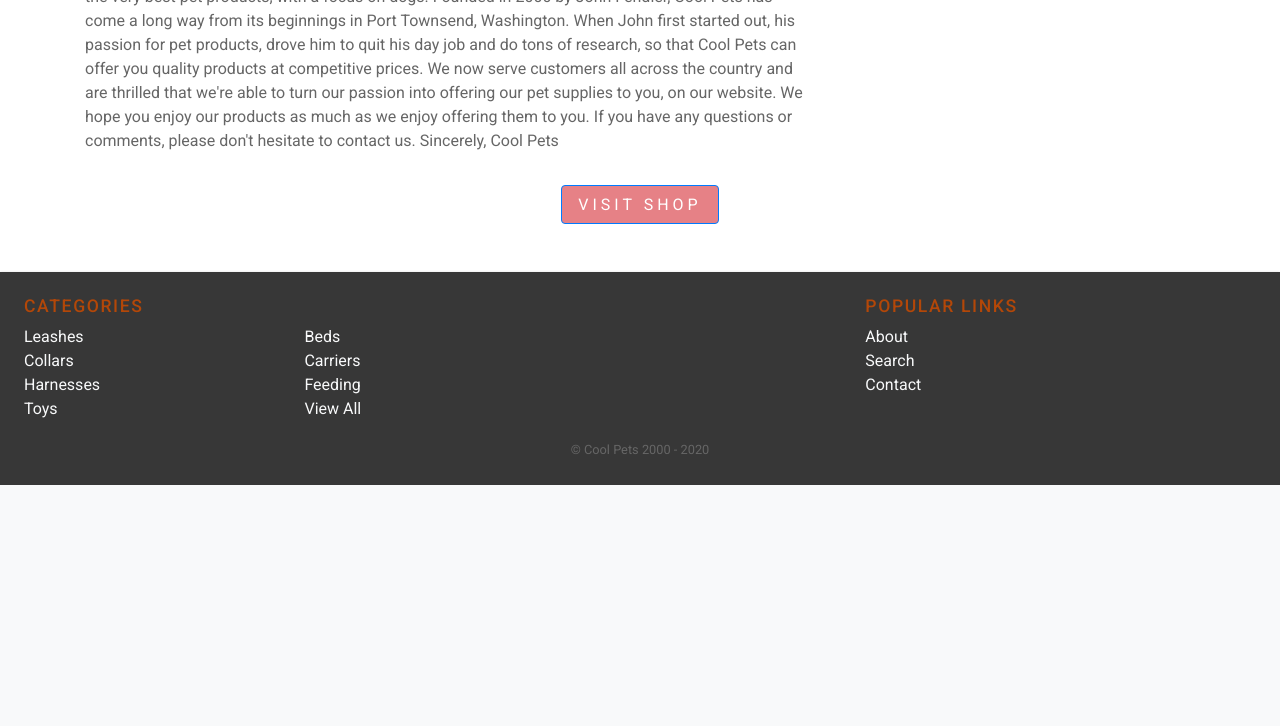
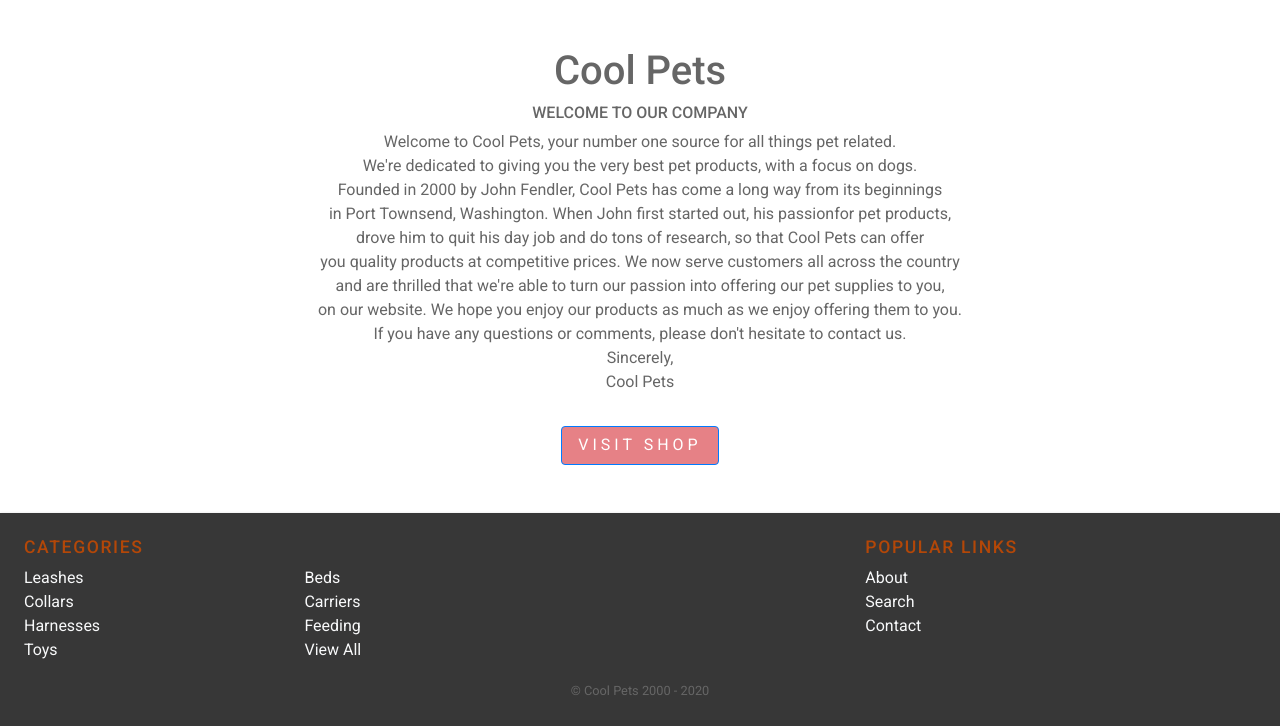
Before and after one commit to freddorn/coolpets, a Django app: page /pages/about/ in a window 1280 px wide. Shown: the part 549-1275 px from the top of the page. Before the commit the page ends 1034 px from the top, so only its background shows below. Run offline with Django 3.2, Linux system fonts and the light colour scheme; some libraries are stand-ins or nearby versions.

Commit message:
Redesign the about page

```diff
--- a/pages/templates/about.html
+++ b/pages/templates/about.html
@@ -5,44 +5,45 @@
 
 <div class="container-fluid justify-content-center">
 	<div class="row">
-		<div class="col my-4 about-pets">
-			<img src="https://i.ibb.co/vk2nX4Y/about-pets.jpg" alt="about-pets">
+		<div class="col my-4">
+			<img class="about-pets" src="https://i.ibb.co/vk2nX4Y/about-pets.jpg" alt="about-pets">
 
             </div>
 		</div>
 	</div>
 
-<div class="container">
-	<div class="row">
-		<div class="col-12">
-			<h1>Cool Pets</h1>
-			<h6>Welcome to our company</h6>
+	<div class="container-fluid justify-content-center text-center">
+		<div class="row">
+			<div class="col-12">
+				<h1>Cool Pets</h1>
+				<h6>Welcome to our company</h6>
+				<p>
+					Welcome to Cool Pets, your number one source for all things pet related.<br>
+                    We're dedicated to giving you the very best pet products, with a focus on dogs.<br>
+                    Founded in 2000 by John Fendler, Cool Pets has come a long way from its beginnings <br>
+                    in Port Townsend, Washington. When John first started out, his passionfor pet products,<br>
+                    drove him to quit his day job and do tons of research, so that Cool Pets can offer<br>
+					you quality products at competitive prices. We now serve customers all across the country<br>
+                    and are thrilled that we're able to turn our passion into offering our pet supplies to you,<br>
+                    on our website. We hope you enjoy our products as much as we enjoy offering them to you.<br>
+                    If you have any questions or comments, please don't hesitate to contact us.<br>
 
+					Sincerely,<br>
+                    Cool Pets<br>
+				</p>
+			</div>
 		</div>
+	</div>
 
-			<div class="col-12 col-md-8">
-				<p>
-					Welcome to Cool Pets, your number one source for all things pet related. We're dedicated to giving
-					you the very best pet products, with a focus on dogs.
-
-					Founded in 2000 by John Fendler, Cool Pets has come a long way from its beginnings in Port Townsend,
-					Washington. When John first started out, his passion
-					for pet products, drove him to quit his day job and do tons of research, so that Cool Pets can offer
-					you quality products at competitive prices.
-					We now serve customers all across the country and are thrilled that we're able to turn our passion
-					into offering our pet supplies to you, on our website.
-					We hope you enjoy our products as much as we enjoy offering them to you. If you have any questions
-					or comments, please don't hesitate to contact us.
-
-					Sincerely,
-					Cool Pets
-				</p>
-
-			</div>
+	<div class="container-fluid">
+		<div class="row">
 			<div class="col-12 text-center">
 				<a href="{% url 'all-products' %}" class="btn btn-cta btn-primary mb-5">Visit shop</a>
 			</div>
 		</div>
 	</div>
 
+
+
+
 	{% endblock %}
--- a/static/css/style.css
+++ b/static/css/style.css
@@ -229,11 +229,11 @@ it partially over the shopping cart icon */
 }
 
 /*--About page image--*/
-/*.about-pets {
+.about-pets {
     display: block;
     margin-left: auto;
     margin-right: auto;
-    width: 35%;
+    width: 50%;
 }
 
 /*--Dogs image for account pages--*/
```
